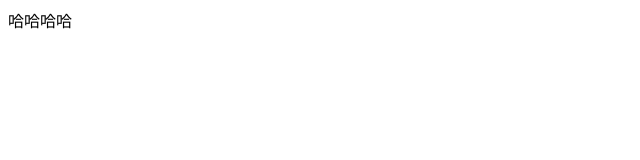
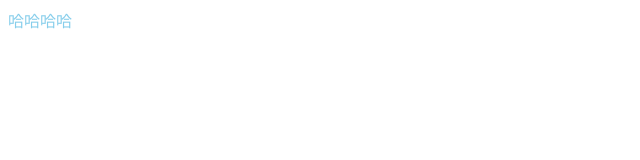
Before and after one commit to alanWang95/workspace, a plain HTML site: page index.html in a window 1280 px wide. Shown: the full height of the page, 0-640 px from the left. Drawn offline with Linux system fonts and the light colour scheme.

Commit message:
添加样式

```diff
--- a/index.html
+++ b/index.html
@@ -3,12 +3,15 @@
 <head>
     <meta charset="UTF-8">
     <title>Title</title>
-
+    <style>
+        div{
+            color: skyblue;
+        }
+    </style>
 </head>
 <body>
     <div>
         哈哈哈哈
     </div>
-
 </body>
 </html>
```
